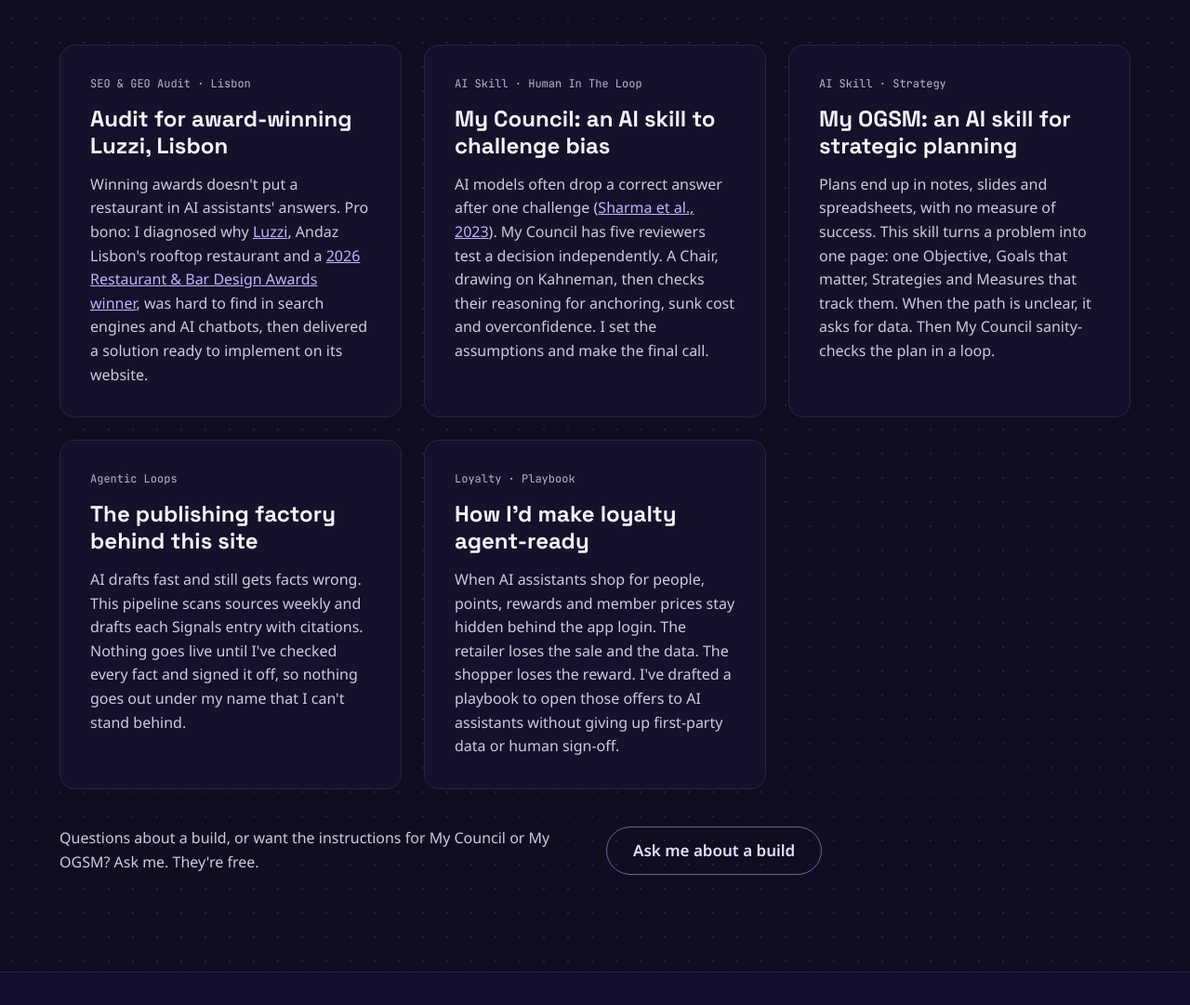
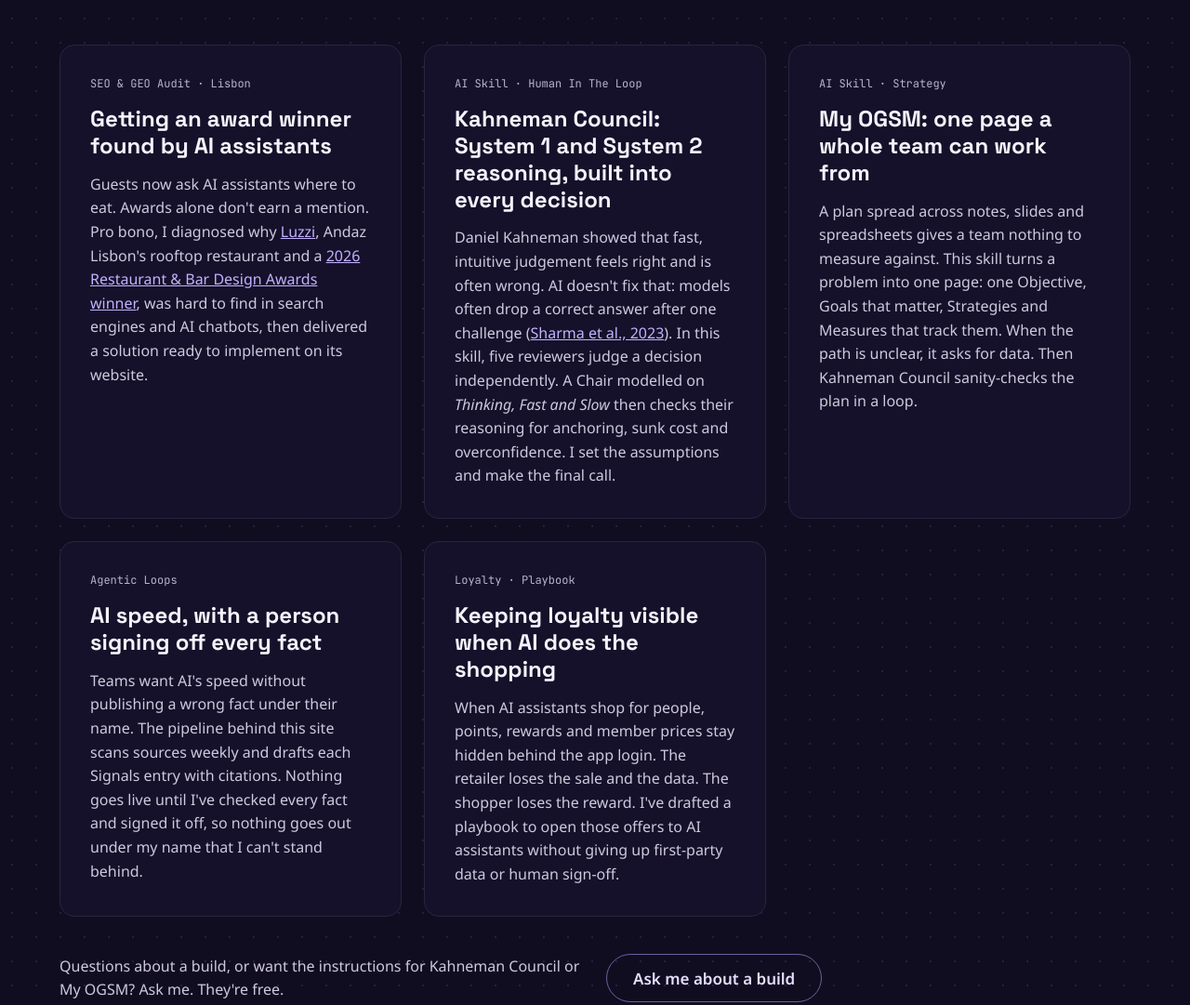
Before and after one commit to clydearaujo/website, a plain HTML site: page index.html in a window 1280 px wide. Shown: the part 5698-6779 px from the top of the page at 93% size. Drawn offline with Linux system fonts and the light colour scheme.

Commit message:
Builds (EN): benefit-led card copy, My Council renamed Kahneman Council
Co-Authored-By: Claude Fable 5.2 <noreply@anthropic.com>
Claude-Session: https://claude.ai/code/session_01HYiEgHzXzTVMf9yNjRtnFt

```diff
--- a/index.html
+++ b/index.html
@@ -212,32 +212,32 @@
 <div class="cards">
 <div class="card">
 <span class="label-mono">SEO &amp; GEO Audit · Lisbon</span>
-<span class="card-title">Audit for award-winning Luzzi, Lisbon</span>
-<span class="body">Winning awards doesn't put a restaurant in AI assistants' answers. Pro bono: I diagnosed why <a href="https://luzzilisbon.com/">Luzzi</a>, Andaz Lisbon's rooftop restaurant and a <a href="https://www.travelextra.ie/luzzi-wins-rooftop-category-at-2026-restaurant-bar-design-awards/">2026 Restaurant &amp; Bar Design Awards winner</a>, was hard to find in search engines and AI chatbots, then delivered a solution ready to implement on its website.</span>
+<span class="card-title">Getting an award winner found by AI assistants</span>
+<span class="body">Guests now ask AI assistants where to eat. Awards alone don't earn a mention. Pro bono, I diagnosed why <a href="https://luzzilisbon.com/">Luzzi</a>, Andaz Lisbon's rooftop restaurant and a <a href="https://www.travelextra.ie/luzzi-wins-rooftop-category-at-2026-restaurant-bar-design-awards/">2026 Restaurant &amp; Bar Design Awards winner</a>, was hard to find in search engines and AI chatbots, then delivered a solution ready to implement on its website.</span>
 </div>
 <div class="card">
 <span class="label-mono">AI Skill · Human In The Loop</span>
-<span class="card-title">My Council: an AI skill to challenge bias</span>
-<span class="body">AI models often drop a correct answer after one challenge (<a href="https://arxiv.org/abs/2310.13548">Sharma et al., 2023</a>). My Council has five reviewers test a decision independently. A Chair, drawing on Kahneman, then checks their reasoning for anchoring, sunk cost and overconfidence. I set the assumptions and make the final call.</span>
+<span class="card-title">Kahneman Council: System 1 and System 2 reasoning, built into every decision</span>
+<span class="body">Daniel Kahneman showed that fast, intuitive judgement feels right and is often wrong. AI doesn't fix that: models often drop a correct answer after one challenge (<a href="https://arxiv.org/abs/2310.13548">Sharma et al., 2023</a>). In this skill, five reviewers judge a decision independently. A Chair modelled on <em>Thinking, Fast and Slow</em> then checks their reasoning for anchoring, sunk cost and overconfidence. I set the assumptions and make the final call.</span>
 </div>
 <div class="card">
 <span class="label-mono">AI Skill · Strategy</span>
-<span class="card-title">My OGSM: an AI skill for strategic planning</span>
-<span class="body">Plans end up in notes, slides and spreadsheets, with no measure of success. This skill turns a problem into one page: one Objective, Goals that matter, Strategies and Measures that track them. When the path is unclear, it asks for data. Then My Council sanity-checks the plan in a loop.</span>
+<span class="card-title">My OGSM: one page a whole team can work from</span>
+<span class="body">A plan spread across notes, slides and spreadsheets gives a team nothing to measure against. This skill turns a problem into one page: one Objective, Goals that matter, Strategies and Measures that track them. When the path is unclear, it asks for data. Then Kahneman Council sanity-checks the plan in a loop.</span>
 </div>
 <div class="card">
 <span class="label-mono">Agentic Loops</span>
-<span class="card-title">The publishing factory behind this site</span>
-<span class="body">AI drafts fast and still gets facts wrong. This pipeline scans sources weekly and drafts each Signals entry with citations. Nothing goes live until I've checked every fact and signed it off, so nothing goes out under my name that I can't stand behind.</span>
+<span class="card-title">AI speed, with a person signing off every fact</span>
+<span class="body">Teams want AI's speed without publishing a wrong fact under their name. The pipeline behind this site scans sources weekly and drafts each Signals entry with citations. Nothing goes live until I've checked every fact and signed it off, so nothing goes out under my name that I can't stand behind.</span>
 </div>
 <div class="card">
 <span class="label-mono">Loyalty · Playbook</span>
-<span class="card-title">How I'd make loyalty agent-ready</span>
+<span class="card-title">Keeping loyalty visible when AI does the shopping</span>
 <span class="body">When AI assistants shop for people, points, rewards and member prices stay hidden behind the app login. The retailer loses the sale and the data. The shopper loses the reward. I've drafted a playbook to open those offers to AI assistants without giving up first-party data or human sign-off.</span>
 </div>
 </div>
 <div class="builds-cta">
-<p class="body">Questions about a build, or want the instructions for My Council or My OGSM? Ask me. They're free.</p>
+<p class="body">Questions about a build, or want the instructions for Kahneman Council or My OGSM? Ask me. They're free.</p>
 <a class="btn btn-ghost" href="#contact">Ask me about a build</a>
 </div>
 </div>
```
